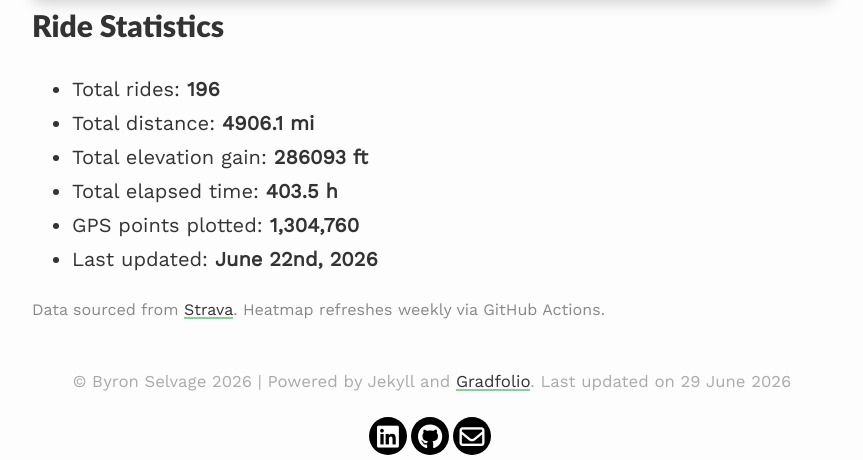
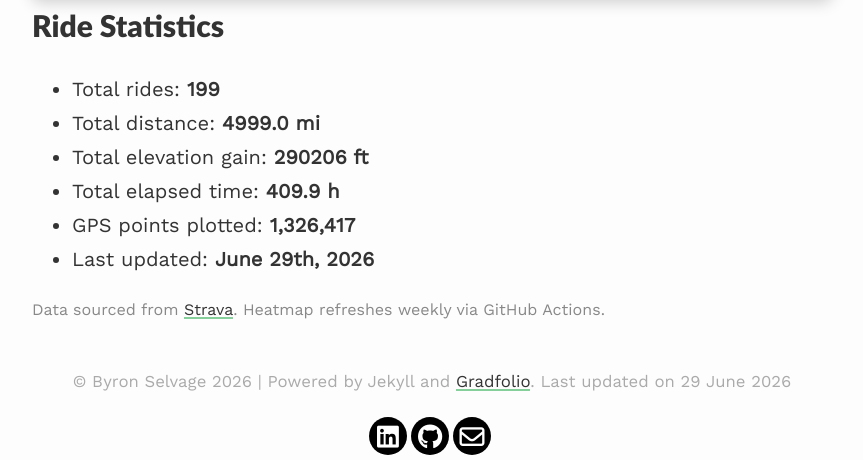
Before and after one commit to Byron-Selvage/Byron-Selvage.github.io, a Jekyll site: the page built from _pages/heatmap.md, in a window 1280 px wide. Shown: the part 842-1302 px from the top of the page, without its empty margins (208-1071 px from the left). Built offline with Jekyll 4.4.1, drawn with Linux system fonts in a browser that asks for light colours.

Commit message:
chore: update strava heatmap [skip ci]

```diff
--- a/_pages/heatmap.md
+++ b/_pages/heatmap.md
@@ -23,12 +23,12 @@ All my outdoor rides, visualized. Updated automatically every week.
 <!-- STATS:START -->
 ## Ride Statistics
 
-- Total rides: **196**
-- Total distance: **4906.1 mi**
-- Total elevation gain: **286093 ft**
-- Total elapsed time: **403.5 h**
-- GPS points plotted: **1,304,760**
-- Last updated: **June 22nd, 2026**
+- Total rides: **199**
+- Total distance: **4999.0 mi**
+- Total elevation gain: **290206 ft**
+- Total elapsed time: **409.9 h**
+- GPS points plotted: **1,326,417**
+- Last updated: **June 29th, 2026**
 <!-- STATS:END -->
 
 <p style="font-size: 0.8em; color: #888; margin-top: 8px;">
```
